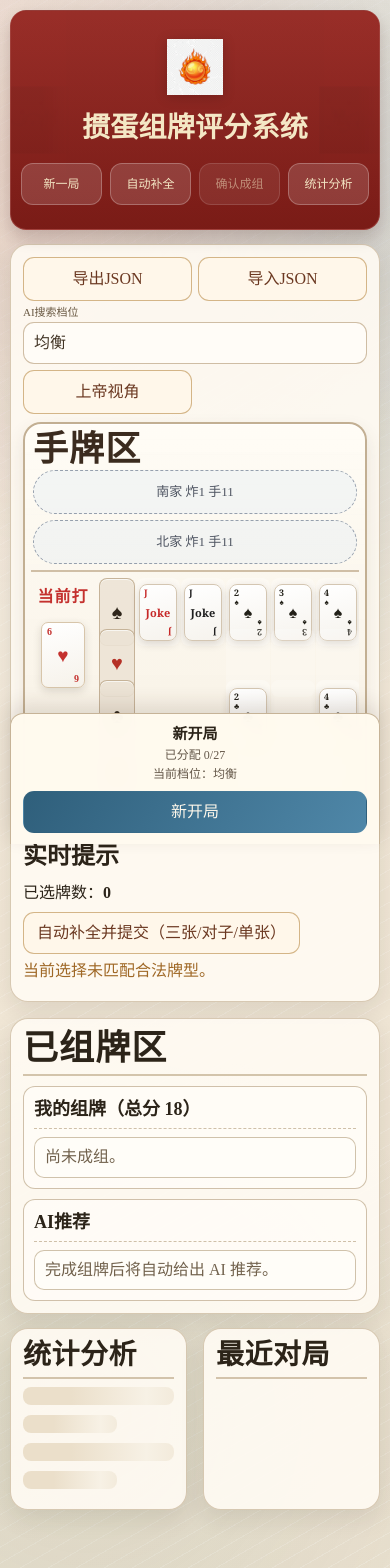
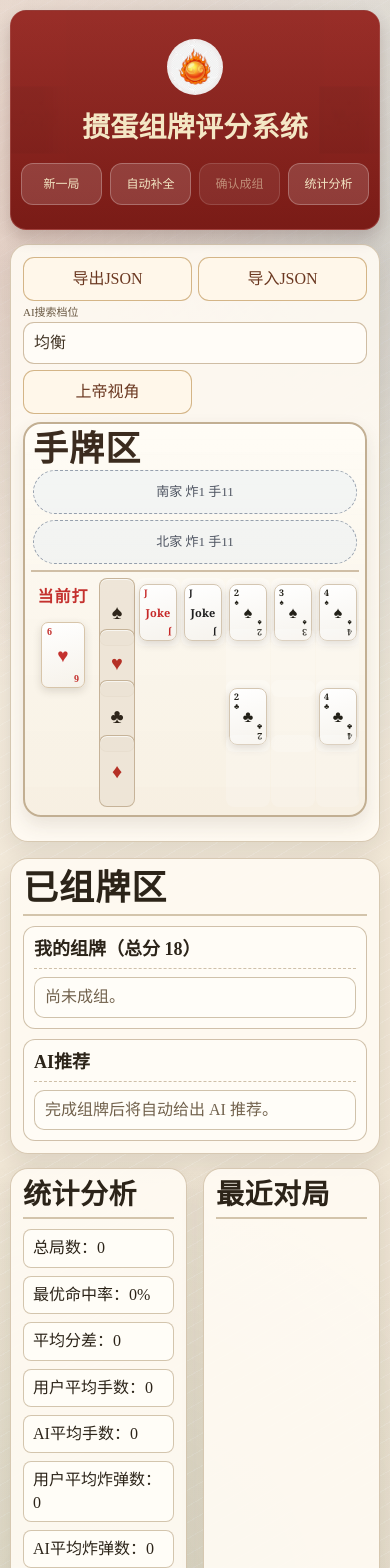
Before and after one commit to ptao73/GDan, a React (Vite) app: page / in a window 390 px wide. Shown: the top 1568 px of the page. Built offline with nearby package versions, Linux system fonts and the light colour scheme.

Commit message:
优化主界面标题区并替换应用图标

```diff
--- a/src/App.css
+++ b/src/App.css
@@ -2,16 +2,15 @@
   width: min(1320px, 100%);
   margin: 0 auto;
   padding: max(14px, env(safe-area-inset-top)) max(10px, env(safe-area-inset-right))
-    calc(118px + env(safe-area-inset-bottom)) max(10px, env(safe-area-inset-left));
+    calc(24px + env(safe-area-inset-bottom)) max(10px, env(safe-area-inset-left));
   display: grid;
   gap: 18px;
 }
 
 .hero {
   --hero-lightness-shift: 0%;
-  position: sticky;
-  top: max(8px, env(safe-area-inset-top));
-  z-index: 24;
+  position: relative;
+  z-index: 1;
   display: flex;
   justify-content: center;
   align-items: stretch;
@@ -82,6 +81,8 @@
   aspect-ratio: 1;
   display: grid;
   place-items: center;
+  border-radius: 50%;
+  overflow: hidden;
   transition:
     width 240ms ease,
     min-width 240ms ease;
@@ -92,6 +93,19 @@
   height: 100%;
   object-fit: contain;
   display: block;
+  mix-blend-mode: multiply;
+  -webkit-mask-image: radial-gradient(
+    circle at 50% 50%,
+    #000 58%,
+    rgba(0, 0, 0, 0.92) 78%,
+    transparent 100%
+  );
+  mask-image: radial-gradient(
+    circle at 50% 50%,
+    #000 58%,
+    rgba(0, 0, 0, 0.92) 78%,
+    transparent 100%
+  );
   filter: drop-shadow(0 2px 6px rgba(0, 0, 0, 0.18));
 }
 
@@ -180,13 +194,14 @@ button.hero-action:disabled:hover {
 }
 
 .hero-compact .hero-center {
-  justify-items: start;
+  justify-items: center;
   gap: 12px;
 }
 
 .hero-compact .hero-heading {
-  grid-template-columns: auto 1fr;
-  justify-items: start;
+  grid-template-columns: auto auto;
+  justify-items: center;
+  justify-content: center;
   align-items: center;
   gap: 10px;
 }
@@ -396,7 +411,7 @@ button.ghost:hover {
 .notice {
   position: fixed;
   right: 18px;
-  bottom: calc(92px + env(safe-area-inset-bottom));
+  bottom: calc(14px + env(safe-area-inset-bottom));
   z-index: 50;
   max-width: min(420px, calc(100vw - 20px));
   margin: 0;
@@ -1489,7 +1504,7 @@ button.ghost:hover {
 @media (max-width: 820px) {
   .page {
     gap: 14px;
-    padding-bottom: calc(130px + env(safe-area-inset-bottom));
+    padding-bottom: calc(24px + env(safe-area-inset-bottom));
   }
 
   .panel {
@@ -1533,7 +1548,7 @@ button.ghost:hover {
   .page {
     width: 100%;
     padding-top: max(10px, env(safe-area-inset-top));
-    padding-bottom: calc(136px + env(safe-area-inset-bottom));
+    padding-bottom: calc(24px + env(safe-area-inset-bottom));
     gap: 14px;
   }
 
@@ -1704,7 +1719,7 @@ button.ghost:hover {
   .notice {
     right: 10px;
     left: 10px;
-    bottom: calc(132px + env(safe-area-inset-bottom));
+    bottom: calc(12px + env(safe-area-inset-bottom));
     max-width: none;
   }
 }
--- a/src/App.jsx
+++ b/src/App.jsx
@@ -2,11 +2,9 @@ import './App.css';
 import { useGameState } from './hooks/useGameState.js';
 import Header from './components/Header.jsx';
 import CardMatrix from './components/CardMatrix.jsx';
-import SelectionPanel from './components/SelectionPanel.jsx';
 import ComboList from './components/ComboList.jsx';
 import StatsPanel from './components/StatsPanel.jsx';
 import HistoryPanel from './components/HistoryPanel.jsx';
-import BottomBar from './components/BottomBar.jsx';
 import GodViewPanel from './components/GodViewPanel.jsx';
 
 export default function App() {
@@ -94,17 +92,6 @@ export default function App() {
               ghostHints={g.ghostHints}
             />
           </div>
-          <SelectionPanel
-            selectedCards={g.selectedCards}
-            candidateTypes={g.candidateTypes}
-            selectedTypeIndex={g.selectedTypeIndex}
-            setSelectedTypeIndex={g.setSelectedTypeIndex}
-            confirmGroup={g.confirmGroup}
-            resetSelection={g.resetSelection}
-            autoCompleteAndSubmit={g.autoCompleteAndSubmit}
-            autoFillDisabled={g.isSolving || (g.remainingCards.length === 0 && Boolean(g.aiResult))}
-            isSolving={g.isSolving}
-          />
         </article>
 
         <article className="panel combos-panel">
@@ -130,15 +117,6 @@ export default function App() {
         <StatsPanel stats={g.stats} />
         <HistoryPanel history={g.history} />
       </section>
-
-      <BottomBar
-        assignedCardsCount={g.assignedCardsCount}
-        isSolving={g.isSolving}
-        handlePrimaryAction={g.handlePrimaryAction}
-        primaryActionLabel={g.primaryActionLabel}
-        primaryActionDisabled={g.primaryActionDisabled}
-        aiSearchModeLabel={g.aiSearchModeLabel}
-      />
     </main>
   );
 }
```
Also changed, not shown: public/icon.svg.
